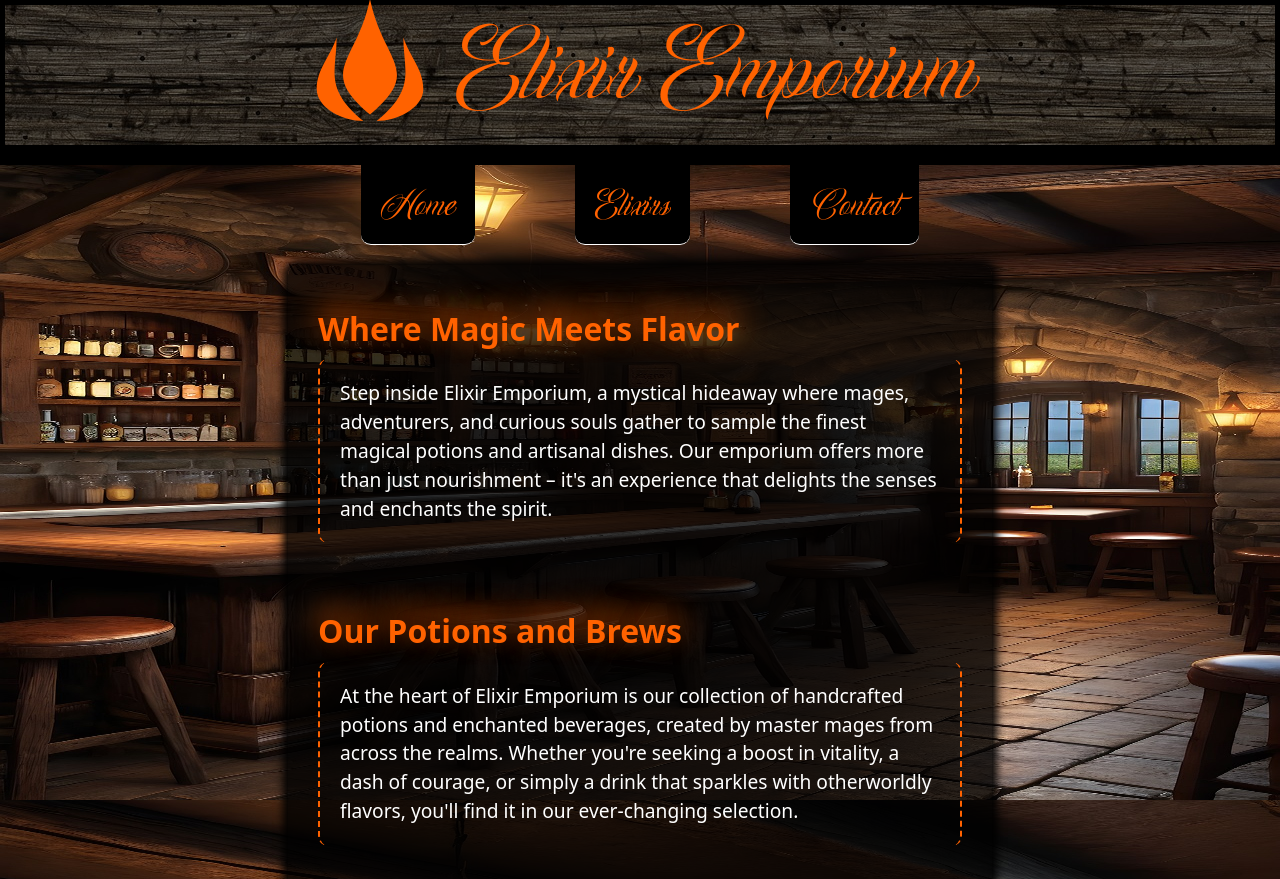
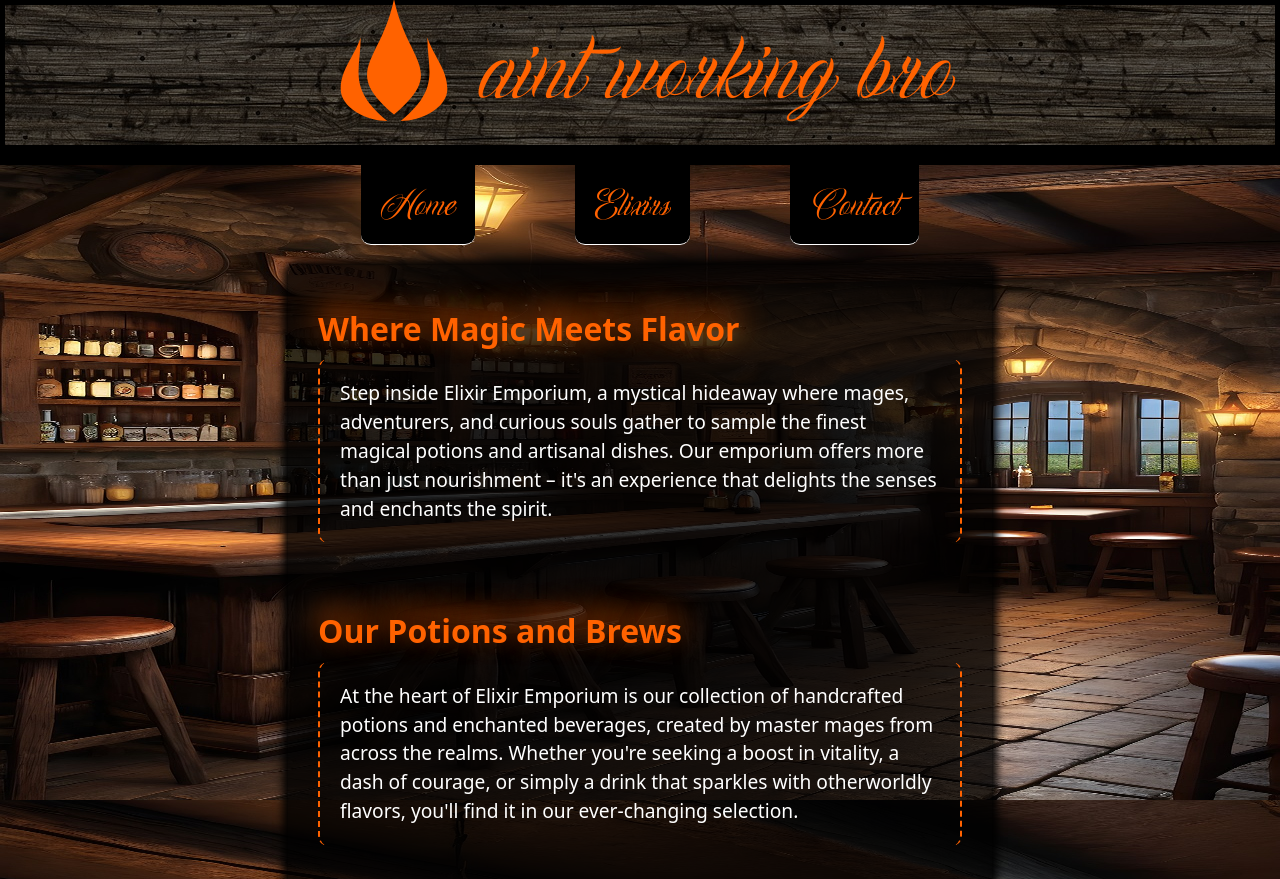
Before and after one commit to Goooble/restaurant-odin, a website built with webpack: page src/template.html in a window 1280 px wide. Shown: the top 879 px of the page. Built offline with nearby package versions, Linux system fonts and the light colour scheme.

Commit message:
still tryna remove dist

```diff
--- a/src/template.html
+++ b/src/template.html
@@ -22,7 +22,7 @@
               d="M16 1c-3.282 15.79-13.125 17.366 0 28.418 13.126-11.053 3.282-12.628 0-28.418zM7.797 10.463c-1.641 4.736-4.922 7.919-4.922 12.656s6.562 7.881 11.485 7.881c-9.844-7.896-6.563-12.643-6.563-20.537zM24.203 10.463c0 7.895 3.282 12.642-6.562 20.537 4.922 0 11.485-3.144 11.485-7.881s-3.282-7.92-4.922-12.656z"
             ></path>
           </svg>
-          Elixir Emporium
+          aint working bro
         </div>
       </div>
       <nav>
```
Also changed, not shown: dist/27c92b35b601b4debe0c.jpg (deleted), dist/42c4b106b8f4f2124347.woff (deleted), dist/855832f9703a9579071c.jpg (deleted), dist/d100e5b66a1eb5411826.woff2 (deleted), dist/index.html (deleted), dist/main.js (deleted).
